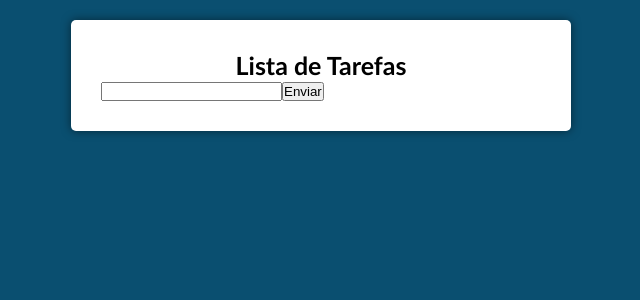
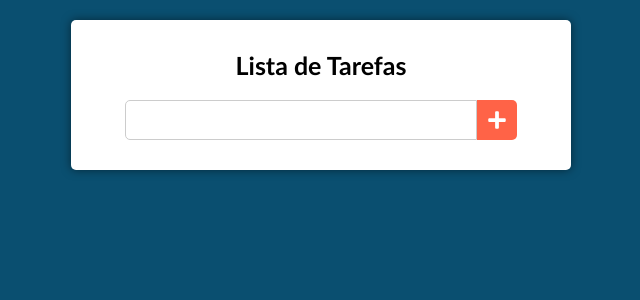
Before and after one commit to DarlanAugusto/lista-tarefas, a React (Create React App) app: page / in a window 1280 px wide. Shown: the top 300 px of the page, without its empty margins (319-959 px from the left). Built offline with nearby package versions, Linux system fonts and the light colour scheme.

Commit message:
Separando e estilizando componente Form

```diff
--- a/package.json
+++ b/package.json
@@ -8,6 +8,7 @@
     "@testing-library/user-event": "^13.5.0",
     "react": "^18.2.0",
     "react-dom": "^18.2.0",
+    "react-icons": "^4.8.0",
     "react-scripts": "5.0.1",
     "web-vitals": "^2.1.4"
   },
--- a/src/App.js
+++ b/src/App.js
@@ -1,5 +1,5 @@
 import React from 'react';
-import Main from './components/Main';
+import Main from './components/Main/Main';
 
 import './App.css';
 
--- /dev/null
+++ b/src/components/Form/Form.css
@@ -0,0 +1,34 @@
+.form {
+  display: flex;
+  justify-content: center;
+  align-items: center;
+  margin-top: 20px;
+}
+
+.input {
+  height: 40px;
+  padding: 0 20px;
+  border: 1px solid #ccc;
+  min-width: 80%;
+  font-size: 20px;
+  border-radius: 5px 0 0 5px;
+}
+
+.button {
+  display: flex;
+  justify-content: center;
+  align-items: center;
+  width: 40px;
+  height: 40px;
+  border: none;
+  color: #fff;
+  font-size: 20px;
+  border-radius: 0 5px 5px 0;
+  background-color: #ff6347;
+  transition: opacity .2s;
+}
+
+.button:hover {
+  opacity: .8;
+
+}
--- /dev/null
+++ b/src/components/Form/Form.js
@@ -0,0 +1,34 @@
+import React, { Component } from 'react';
+import { FaPlus } from 'react-icons/fa';
+
+import './Form.css';
+
+export default class Form extends Component {
+  state = {
+    novaTarefa: '',
+  };
+
+  handleInputChange = (event) => {
+    this.setState({
+      novaTarefa: event.target.value,
+    });
+  };
+
+  render() {
+    const { novaTarefa } = this.state;
+
+    return (
+      <form action="#" className="form">
+        <input
+          type="text"
+          className="input"
+          onChange={this.handleInputChange}
+          value={novaTarefa}
+        />
+        <button className="button" type="submit">
+          <FaPlus />
+        </button>
+      </form>
+    );
+  }
+}
--- a/src/components/Main.js
+++ /dev/null
@@ -1,30 +0,0 @@
-import React, { Component } from 'react';
-
-import './Main.css';
-
-export default class Main extends Component {
-  state = {
-    novaTarefa: '',
-  };
-
-  handleInputChange = (event) => {
-    this.setState({
-      novaTarefa: event.target.value,
-    });
-  };
-
-  render() {
-    // eslint-disable-next-line no-unused-vars
-    const { novaTarefa } = this.state;
-
-    return (
-      <div className="main">
-        <h1>Lista de Tarefas</h1>
-        <form action="#">
-          <input type="text" onChange={this.handleInputChange} />
-          <button type="submit">Enviar</button>
-        </form>
-      </div>
-    );
-  }
-}
--- /dev/null
+++ b/src/components/Main/Main.js
@@ -0,0 +1,17 @@
+/* eslint-disable react/prefer-stateless-function */
+import React, { Component } from 'react';
+
+import Form from '../Form/Form';
+
+import './Main.css';
+
+export default class Main extends Component {
+  render() {
+    return (
+      <div className="main">
+        <h1>Lista de Tarefas</h1>
+        <Form />
+      </div>
+    );
+  }
+}
```
Also changed, not shown: src/components/Main/Main.css (renamed from src/components/Main.css), 1 other file (tests, documents, lock files or other folders).
